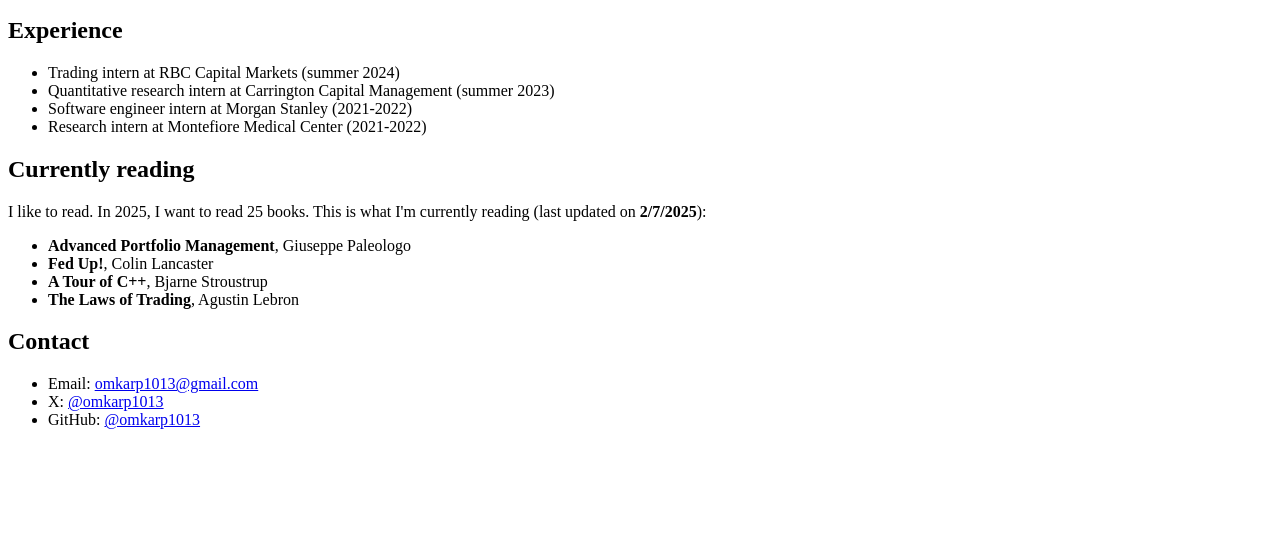
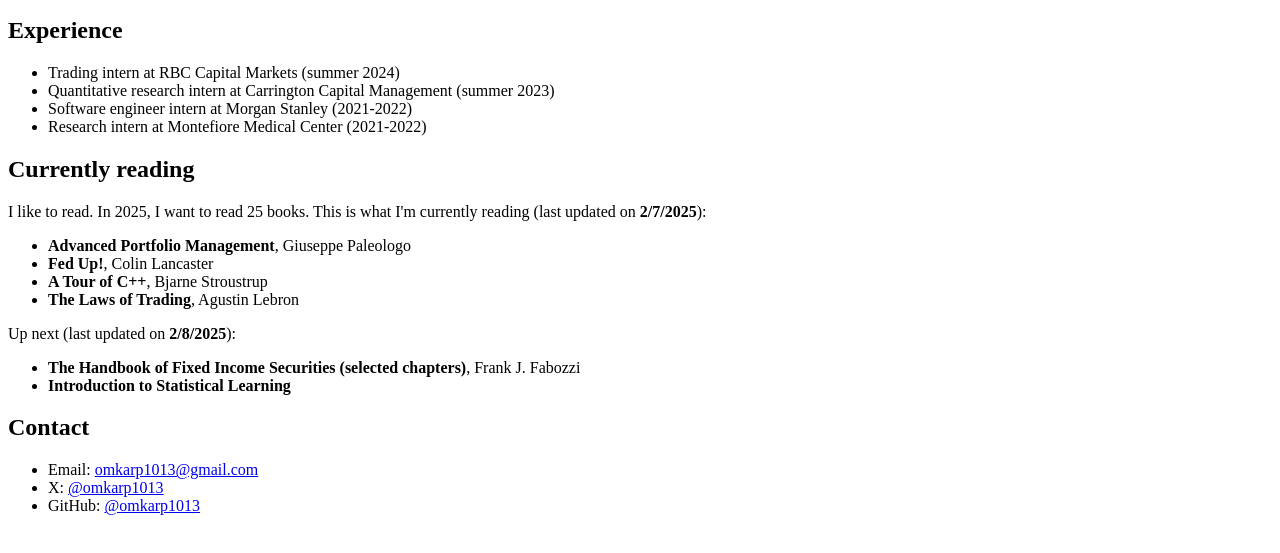
Before and after one commit to omkarp1013/MyWebsite, a plain HTML site: page index.html in a window 1280 px wide. Shown: the part 119-672 px from the top of the page. Drawn offline with Linux system fonts and the light colour scheme.

Commit message:
Update index.html

```diff
--- a/index.html
+++ b/index.html
@@ -31,6 +31,15 @@
         <li><b>The Laws of Trading</b>, Agustin Lebron</li>
     </ul>
 
+    <p>
+        Up next (last updated on <b>2/8/2025</b>):
+    </p>
+    <ul>
+        <li> <b>The Handbook of Fixed Income Securities (selected chapters)</b>, Frank J. Fabozzi</li>
+        <li> <b>Introduction to Statistical Learning</b></li>
+    </ul>
+
+
     <h2>Contact</h2>
     <ul>
         <li>Email: <a href="mailto:omkarp1013@gmail.com">omkarp1013@gmail.com</a></li>
```
